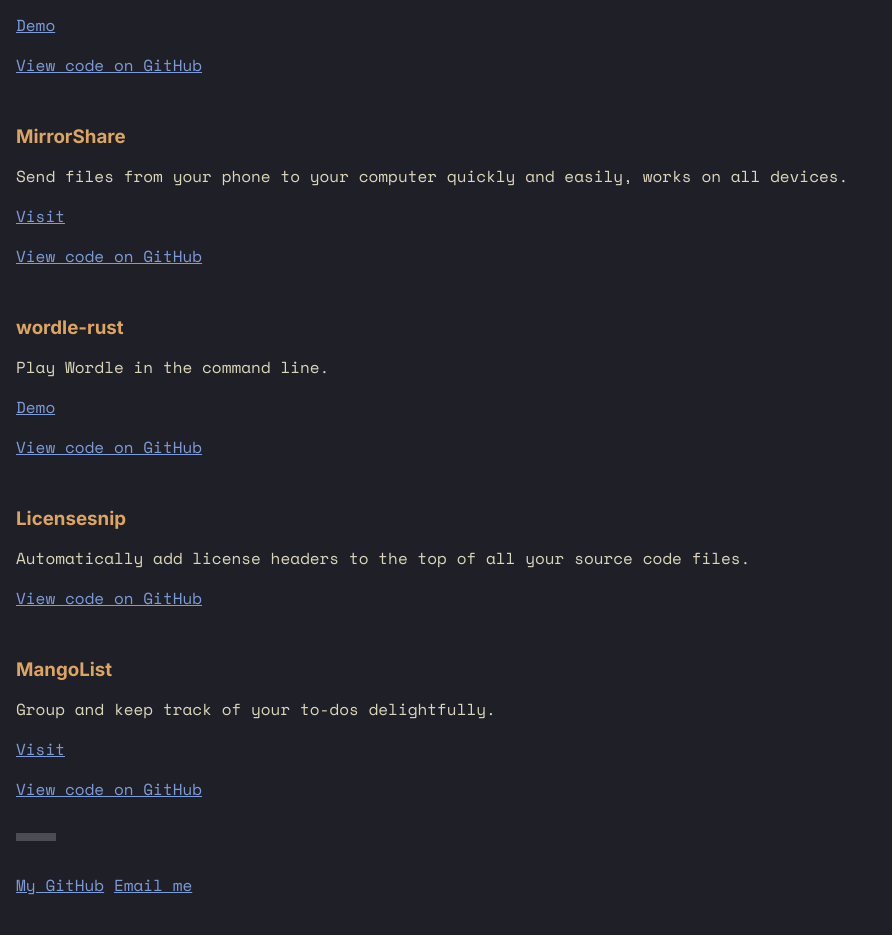
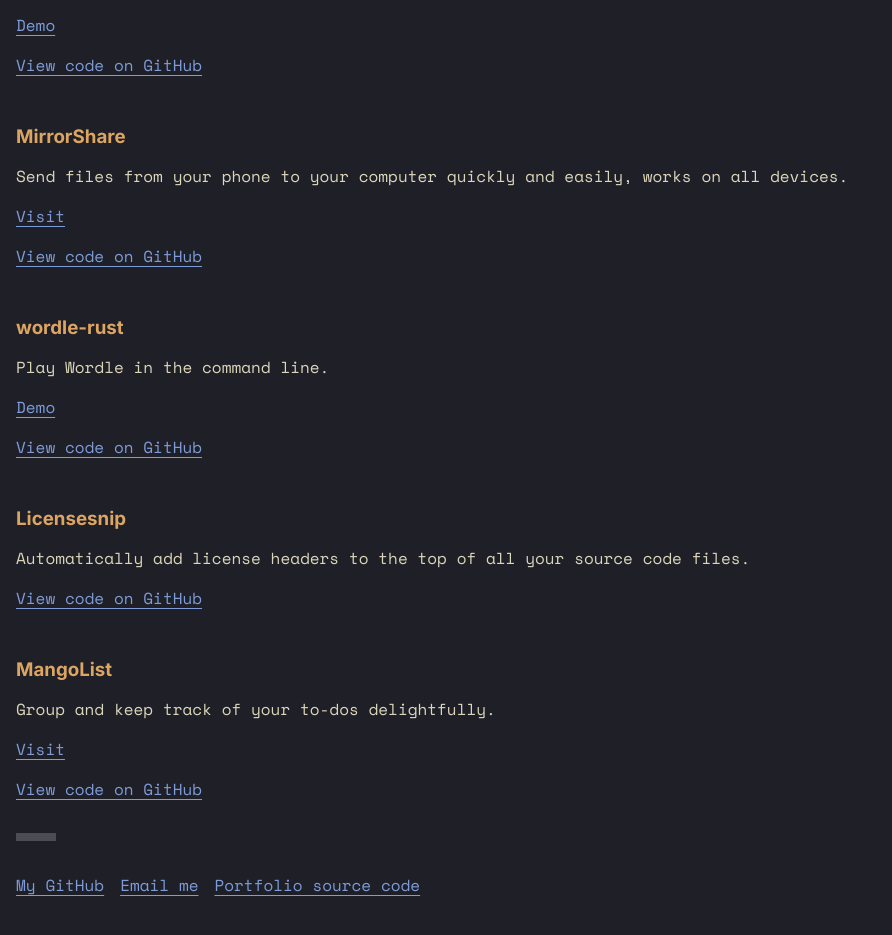
Before and after one commit to notken12/notken12.github.io, a plain HTML site: page index.html in a window 1280 px wide. Shown: the part 923-1858 px from the top of the page, without its empty margins (0-892 px from the left). Drawn offline with nearby package versions, Linux system fonts and the light colour scheme; a web font is replaced by a local one.

Commit message:
make links look better

```diff
--- a/css/style.css
+++ b/css/style.css
@@ -1,16 +1,24 @@
 @import url("https://fonts.googleapis.com/css2?family=Inter:wght@400;700;900&family=Space+Mono&display=swap");
 @import url("https://www.nerdfonts.com/assets/fonts/Symbols-2048-em%20Nerd%20Font%20Complete.woff2");
 
-@font-face{font-family:'NerdFontsSymbols Nerd Font';src:url("https://www.nerdfonts.com/assets/fonts/Symbols-2048-em%20Nerd%20Font%20Complete.woff2") format("woff2");font-weight:normal;font-style:normal}
+@font-face {
+  font-family: "NerdFontsSymbols Nerd Font";
+  src: url("https://www.nerdfonts.com/assets/fonts/Symbols-2048-em%20Nerd%20Font%20Complete.woff2")
+    format("woff2");
+  font-weight: normal;
+  font-style: normal;
+}
 
 :root {
   font-family: "Space Mono", "NerdFontsSymbols Nerd Font", monospace;
   margin: 0;
   --background: #1f1f28;
+  --background-light: #2a2a37;
   --foreground: #dcd7ba;
-  --links: #7e9cd8;
+  --link-foreground: #7e9cd8;
+  --link-hover-foreground: #7fb4ca;
   --light-foreground: #4c4c55;
-  --headings: #dcd7ba;
+  /* --headings: #dcd7ba; */
   --headings: #dca561;
   /* --headings: #d8616b; */
   /* --headings: #98BB6C; */
@@ -53,6 +61,7 @@ section {
   flex-direction: column;
   gap: 48px;
   margin: 0;
+  align-items: flex-start;
 }
 
 section > h2 {
@@ -68,7 +77,14 @@ p {
 }
 
 a {
-  color: var(--links);
+  color: var(--link-foreground);
+  text-underline-offset: 4px;
+  transition: text-underline-offset 0.5s;
+}
+
+a:hover {
+  color: var(--link-hover-foreground);
+  /* background: #2a2a37; */
 }
 
 hr {
@@ -76,3 +92,10 @@ hr {
   border: 4px var(--light-foreground) solid;
   margin: 0;
 }
+
+footer {
+  display: flex;
+  flex-direction: row;
+  gap: 16px;
+  flex-wrap: wrap;
+}
--- a/index.html
+++ b/index.html
@@ -1,6 +1,5 @@
 <!DOCTYPE html>
 <html lang="en">
-
   <head>
     <title>Ken Zhou</title>
     <meta charset="UTF-8" />
@@ -49,13 +48,17 @@
           on all devices.
         </p>
         <a href="https://mirror-share.firebaseapp.com">Visit</a>
-      <a href="https://github.com/notken12/mirrorshare">View code on GitHub</a>
+        <a href="https://github.com/notken12/mirrorshare"
+          >View code on GitHub</a
+        >
       </section>
       <section>
         <h3>wordle-rust</h3>
         <p>Play Wordle in the command line.</p>
         <a href="https://replit.com/@notken12/wordle-rust">Demo</a>
-      <a href="https://github.com/notken12/wordle-rust">View code on GitHub</a>
+        <a href="https://github.com/notken12/wordle-rust"
+          >View code on GitHub</a
+        >
       </section>
       <section>
         <h3>Licensesnip</h3>
@@ -63,7 +66,9 @@
           Automatically add license headers to the top of all your source code
           files.
         </p>
-      <a href="https://github.com/notken12/licensesnip">View code on GitHub</a>
+        <a href="https://github.com/notken12/licensesnip"
+          >View code on GitHub</a
+        >
       </section>
       <section>
         <h3>MangoList</h3>
@@ -72,11 +77,13 @@
         <a href="https://github.com/notken12/mangolist">View code on GitHub</a>
       </section>
     </section>
-  <hr>
+    <hr />
     <footer>
       <a href="https://github.com/notken12">My GitHub</a>
       <a href="mailto:kendotzhou@gmail.com">Email me</a>
+      <a href="https://github.com/notken12/notken12.github.io"
+        >Portfolio source code</a
+      >
     </footer>
   </body>
-
 </html>
```
Lines whose indentation alone changed are shown as unchanged.
